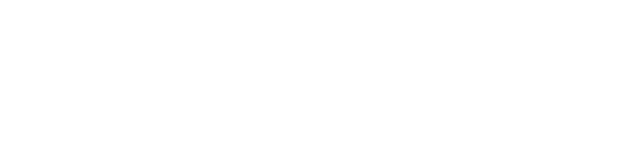
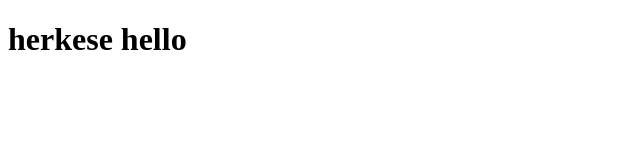
Before and after one commit to yanginhasan/goit-markup-hw-01, a plain HTML site: page index.html in a window 1280 px wide. Shown: the whole page, without its empty margins (0-640 px from the left). Drawn offline with Linux system fonts and the light colour scheme.

Commit message:
ilkdosya

```diff
--- a/index.html
+++ b/index.html
@@ -3,9 +3,9 @@
 <head>
     <meta charset="UTF-8">
     <meta name="viewport" content="width=device-width, initial-scale=1.0">
-    <title>Document</title>
+    <title>merhaba</title>
 </head>
 <body>
-
+    <h1>herkese hello</h1>
 </body>
 </html>
```
